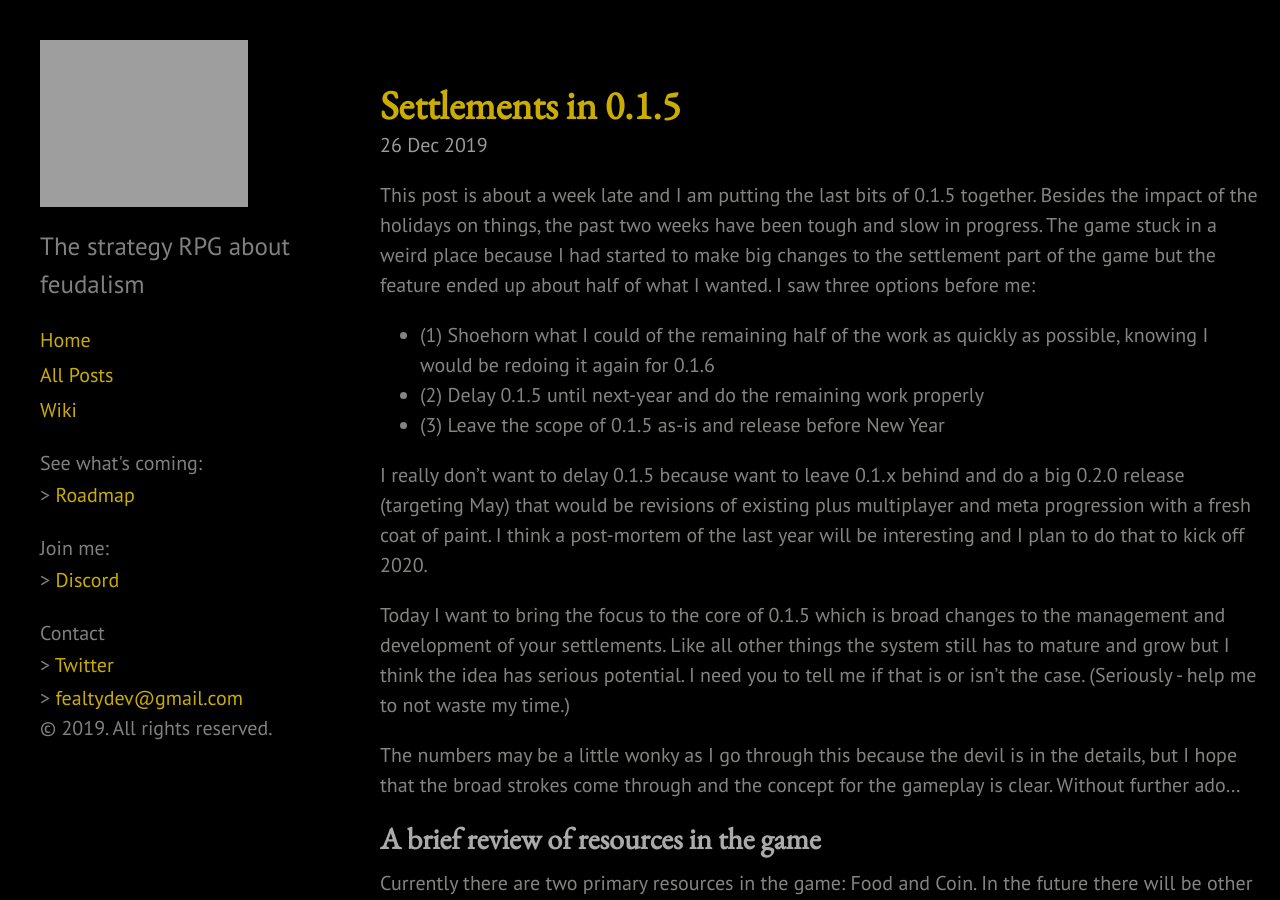
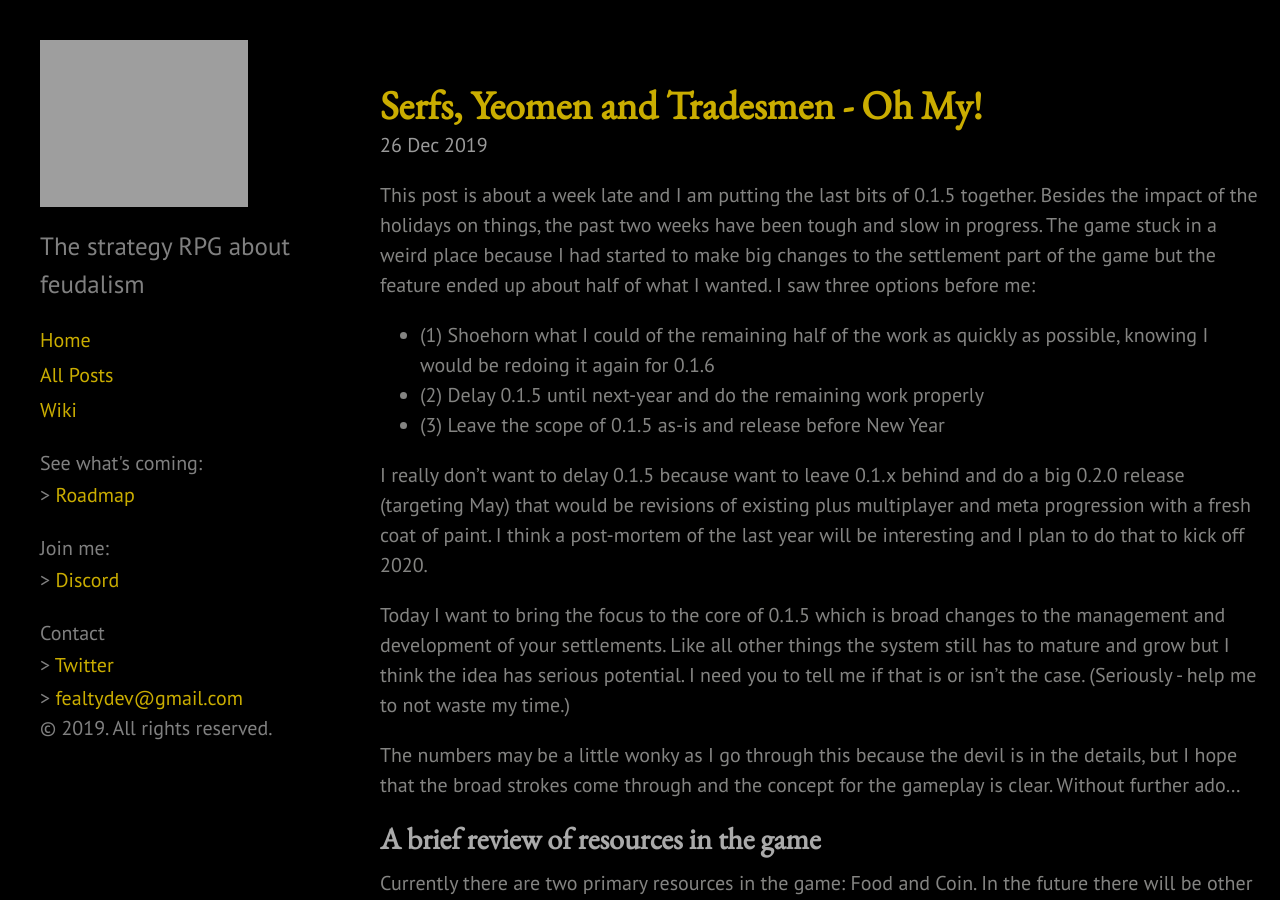
Before and after one commit to sdporres/fealtyweb, a Jekyll site: the page built from _posts/2019-12-26-Serfs-Yeomen-Tradesmens-OhMy.md, in a window 1280 px wide and 900 px high. Built offline with Jekyll 4.4.1, drawn with Linux system fonts in a browser that asks for light colours; comment, search, counter and statistics services are not loaded; grey boxes are pictures that could not be loaded.

Commit message:
title change

```diff
--- a/_posts/2019-12-26-Settlements-in-0.1.5.md
+++ b/_posts/2019-12-26-Serfs-Yeomen-Tradesmens-OhMy.md
@@ -1,6 +1,6 @@
 ---
 layout: post
-title: Settlements in 0.1.5
+title: Serfs, Yeomen and Tradesmen - Oh My!
 tags: design
 comments: on
 ---
@@ -11,7 +11,7 @@ This post is about a week late and I am putting the last bits of 0.1.5 together.
 * (2) Delay 0.1.5 until next-year and do the remaining work properly
 * (3) Leave the scope of 0.1.5 as-is and release before New Year
 
-I really don't want to delay 0.1.5 because want to leave 0.1.x behind and do a big 0.2.0 release (targeting May) that would be revisions of existing plus multiplayer and meta progression with a fresh coat of paint. I think a post-mortem of the last year will be interesting and I plan to do that to kick off 2020.
+I really don't want to delay 0.1.5 because want to leave 0.1.x behind and do a big 0.2.0 release (targeting May) that would be revisions of existing plus multiplayer and meta progression with a fresh coat of paint.<!--more--> I think a post-mortem of the last year will be interesting and I plan to do that to kick off 2020.
 
 Today I want to bring the focus to the core of 0.1.5 which is broad changes to the management and development of your settlements. Like all other things the system still has to mature and grow but I think the idea has serious potential. I need you to tell me if that is or isn't the case. (Seriously - help me to not waste my time.)
 
```
